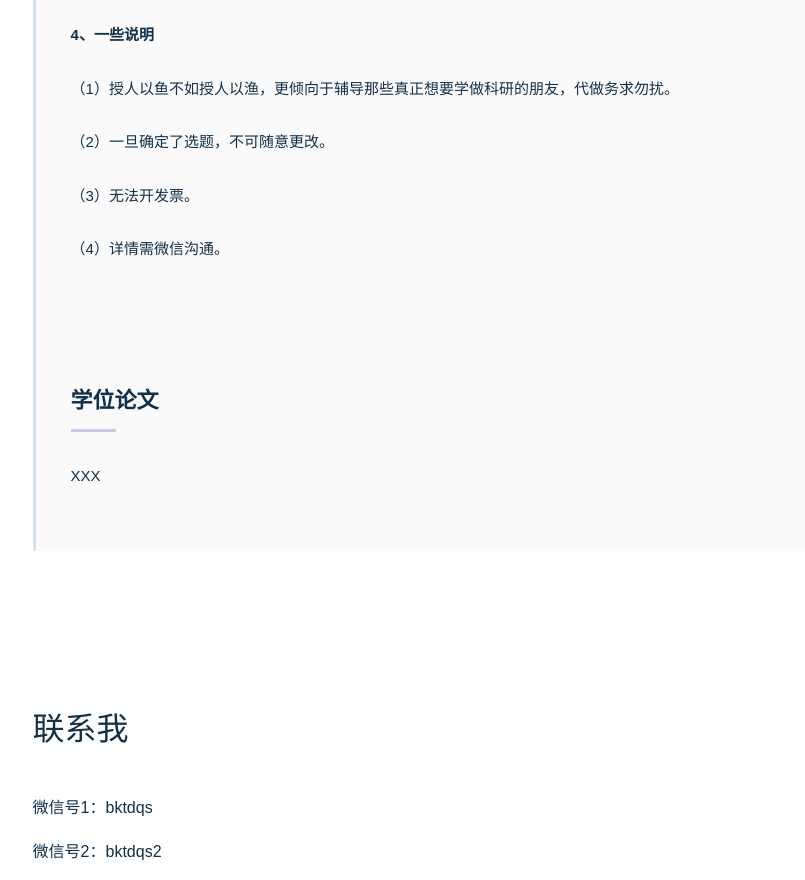
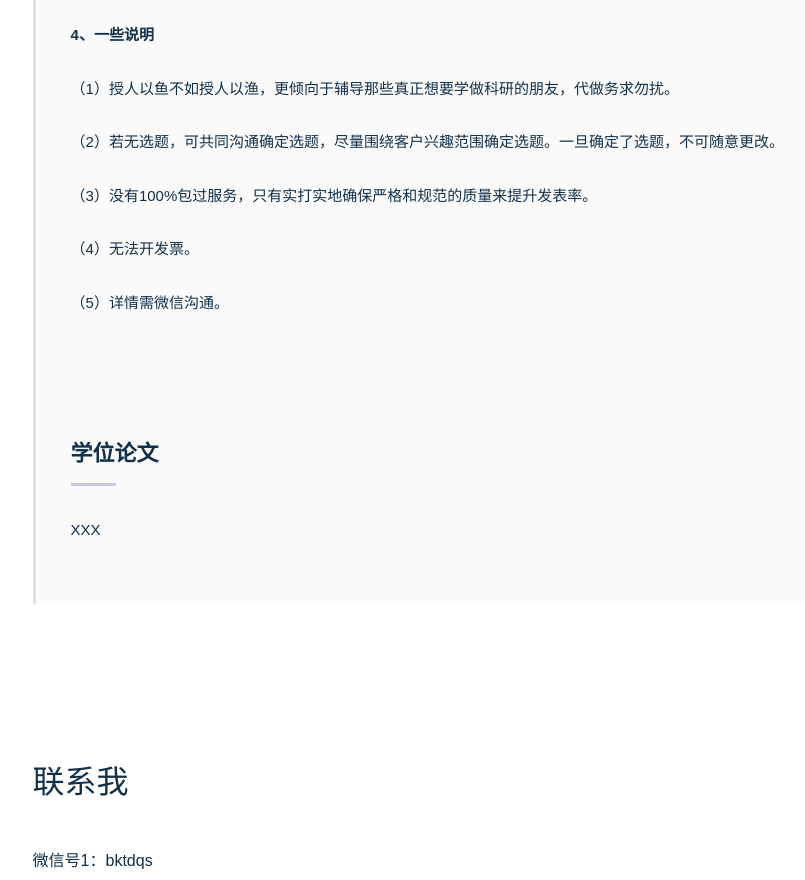
Before and after one commit to okgoodfan-prog/bktdqs, a plain HTML site: page index.html in a window 1280 px wide. Shown: the part 4720-5600 px from the top of the page, without its empty margins (121-926 px from the left). Drawn offline with Linux system fonts and the light colour scheme; no server answers.

Commit message:
Update index.html

```diff
--- a/index.html
+++ b/index.html
@@ -193,9 +193,10 @@
 
 <p><strong>4、一些说明</strong></p>
 <p>（1）授人以鱼不如授人以渔，更倾向于辅导那些真正想要学做科研的朋友，代做务求勿扰。</p>
-<p>（2）一旦确定了选题，不可随意更改。</p>
-<p>（3）无法开发票。</p>
-<p>（4）详情需微信沟通。</p>
+<p>（2）若无选题，可共同沟通确定选题，尽量围绕客户兴趣范围确定选题。一旦确定了选题，不可随意更改。</p>
+<p>（3）没有100%包过服务，只有实打实地确保严格和规范的质量来提升发表率。</p>
+<p>（4）无法开发票。</p>
+<p>（5）详情需微信沟通。</p>
 
 </div>
 </div>
```
